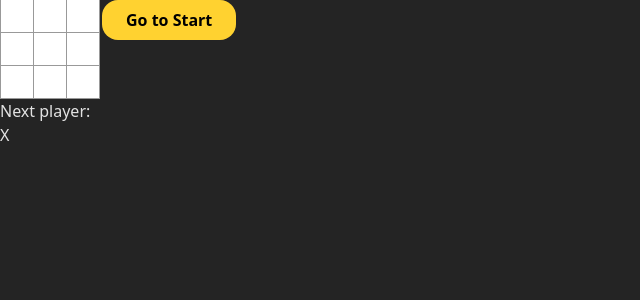
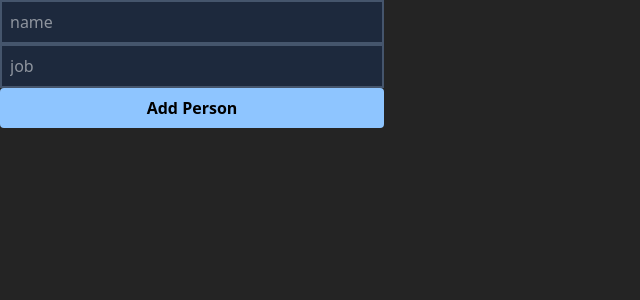
Before and after one commit to mohamedahmedelmahalawy/react-revision-topics, a React (Vite) app: page / in a window 1280 px wide. Shown: the top 300 px of the page, without its empty margins (0-640 px from the left). Built offline with nearby package versions, Linux system fonts and the light colour scheme.

Commit message:
useFormState Revsed

```diff
--- a/src/App.tsx
+++ b/src/App.tsx
@@ -2,6 +2,7 @@
 // import RevReducer from "./components/rev-reducer/RevReducer";
 // import RevRef from "./components/rev-ref/RevRef";
 
+import FormAction from "./components/form-action/FormAction";
 import TikTakToe from "./components/tik-tak-toe/TikTakToe";
 
 function App() {
@@ -10,7 +11,8 @@ function App() {
       {/* <RevRef /> */}
       {/* <RevReducer /> */}
       {/* <RevCallback /> */}
-      <TikTakToe />
+      {/* <TikTakToe /> */}
+      <FormAction />
     </>
   );
 }
--- /dev/null
+++ b/src/components/form-action/FormAction.tsx
@@ -0,0 +1,52 @@
+import { useActionState, useState, type ChangeEvent } from "react";
+
+interface Person {
+  id: string;
+  name: string;
+  job: string;
+}
+
+const initalState: Person[] = [];
+const addPerson = async (state: Person[], formData: FormData) => {
+  await new Promise((res) => setTimeout(res, 3000));
+  const name = formData.get("name") as string;
+  const job = formData.get("job") as string;
+  const newPerson = {
+    id: crypto.randomUUID(),
+    name,
+    job,
+  };
+  return [...state, newPerson];
+};
+
+function FormAction() {
+  const [state, formAction, pending] = useActionState(addPerson, initalState);
+
+  return (
+    <div>
+      <form className="flex flex-col max-w-96" action={formAction}>
+        <input
+          type="text"
+          placeholder="name"
+          className="input"
+          name="name"
+          required
+        />
+        <input
+          type="text"
+          placeholder="job"
+          className="input"
+          name="job"
+          required
+        />
+        <button className="btn">Add Person</button>
+      </form>
+      <div>
+        {pending && <h3>Loading...</h3>}
+        {state.length !== 0 && state?.map((p) => <h3 key={p.id}>{p.name}</h3>)}
+      </div>
+    </div>
+  );
+}
+
+export default FormAction;
```
